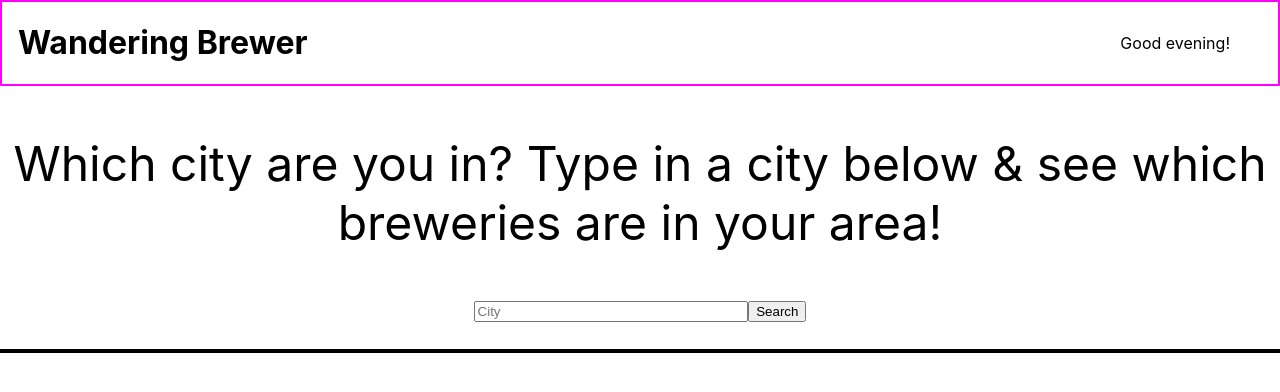
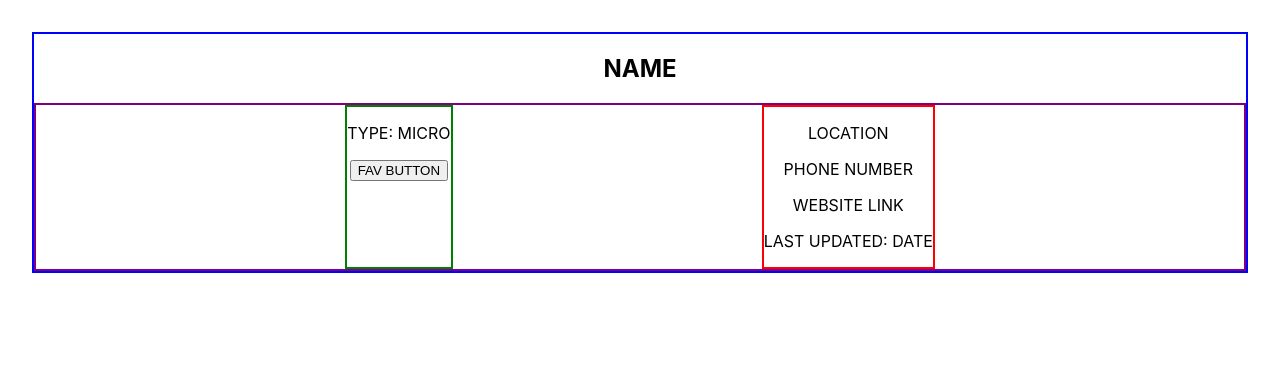
Before and after one commit to abodnar1/wandering-brewer, a React (Create React App) app: page /1 in a window 1280 px wide. Shown: the top 392 px of the page. Built offline with nearby package versions, Linux system fonts and the light colour scheme.

Commit message:
Add routes to App component

```diff
--- a/src/Components/App/App.css
+++ b/src/Components/App/App.css
@@ -1,8 +1,3 @@
 .app {
   text-align: center;
 }
-
-.error-message {
-  font-size: 2em;
-  color: red;
-}
--- a/src/Components/App/App.js
+++ b/src/Components/App/App.js
@@ -1,9 +1,10 @@
 import React, { useState } from "react";
-// import { Route } from "react-router-dom";
+import { Route } from "react-router-dom";
 import "./App.css";
 import Header from "../Header/Header";
 import Form from "../Form/Form";
 import Breweries from "../Breweries/Breweries";
+import BreweryDetails from "../BreweryDetails/BreweryDetails";
 
 const App = () => {
   const [breweries, setBreweries] = useState([]);
@@ -11,11 +12,16 @@
 
   return (
     <div className="app">
-      <Header />
-      <Form breweries={breweries} setBreweries={setBreweries} setError={setError}/>
-      {!error ? <Breweries breweries={breweries} />
-      :
-      <p className="error-message">{error}</p>}
+      <Route exact path="/">
+        <Header />
+        <Form breweries={breweries} setBreweries={setBreweries} setError={setError}/>
+        <Breweries breweries={breweries} error={error}/>
+      </Route>
+
+      <Route
+        exact path="/:id"
+        render={({ match }) => <BreweryDetails />}>
+      </Route>
     </div>
   );
 };
--- a/src/Components/Breweries/Breweries.css
+++ b/src/Components/Breweries/Breweries.css
@@ -1,6 +1,10 @@
 .breweries-container {
   display: grid;
   grid-template-columns: repeat(5, 1fr);
-  /* grid-template-rows: repeat(5, 1fr); */
   border: 2px solid black;
 }
+
+.error-message {
+  font-size: 2em;
+  color: red;
+}
--- a/src/Components/Breweries/Breweries.js
+++ b/src/Components/Breweries/Breweries.js
@@ -3,7 +3,7 @@
 import "./Breweries.css";
 import BreweryCard from "../BreweryCard/BreweryCard";
 
-const Breweries = ({ breweries }) => {
+const Breweries = ({ breweries, error }) => {
 
   const breweriesByCity = breweries.map(brewery => {
     return (
@@ -19,7 +19,7 @@
 
   return (
     <div className="breweries-container">
-      {breweriesByCity}
+      {!error ? breweriesByCity : <p className="error-message">{error}</p>}
     </div>
   );
 };
@@ -27,9 +27,10 @@
 export default Breweries;
 
 Breweries.propTypes = {
+  error: PropTypes.string,
   breweries: PropTypes.arrayOf(
     PropTypes.shape({
-      // id: PropTypes.string,
+      id: PropTypes.string.isRequired,
       name: PropTypes.string.isRequired,
       city: PropTypes.string.isRequired,
       state: PropTypes.string.isRequired,
--- a/src/Components/BreweryCard/BreweryCard.js
+++ b/src/Components/BreweryCard/BreweryCard.js
@@ -1,19 +1,23 @@
 import React from "react";
 import PropTypes from "prop-types";
+import { Link } from "react-router-dom";
 import "./BreweryCard.css";
 
-const BreweryCard = ({ name, city, state }) => {
+const BreweryCard = ({ id, name, city, state }) => {
   return (
-    <div className="brewery-card-wrapper">
-      <h2 className="brewery-name">{name}</h2>
-      <p className="brewery-location">{city}, {state}</p>
-    </div>
+    // <Link to={`/${id}`}>
+      <div className="brewery-card-wrapper">
+        <h2 className="brewery-name">{name}</h2>
+        <p className="brewery-location">{city}, {state}</p>
+      </div>
+    // </Link>
   );
 };
 
 export default BreweryCard;
 
 BreweryCard.propTypes = {
+  id: PropTypes.string.isRequired,
   name: PropTypes.string.isRequired,
   city: PropTypes.string.isRequired,
   state: PropTypes.string.isRequired
--- a/src/apiCalls.js
+++ b/src/apiCalls.js
@@ -9,4 +9,18 @@
   });
 };
 
-export { fetchBreweriesByCity };
+const fetchBreweryById = (id) => {
+  return fetch(`https://api.openbrewerydb.org/breweries/${id}`)
+  .then(res => {
+    if (res.ok) {
+      return res.json()
+    } else {
+      throw new Error("Oops! Something went wrong.")
+    }
+  })
+}
+
+export { fetchBreweriesByCity, fetchBreweryById };
+
+// since I want to be able to click on the card, I'll need to grab the idea from the BreweryCard
+// and then use it to fetch the details of a single brewery
```
